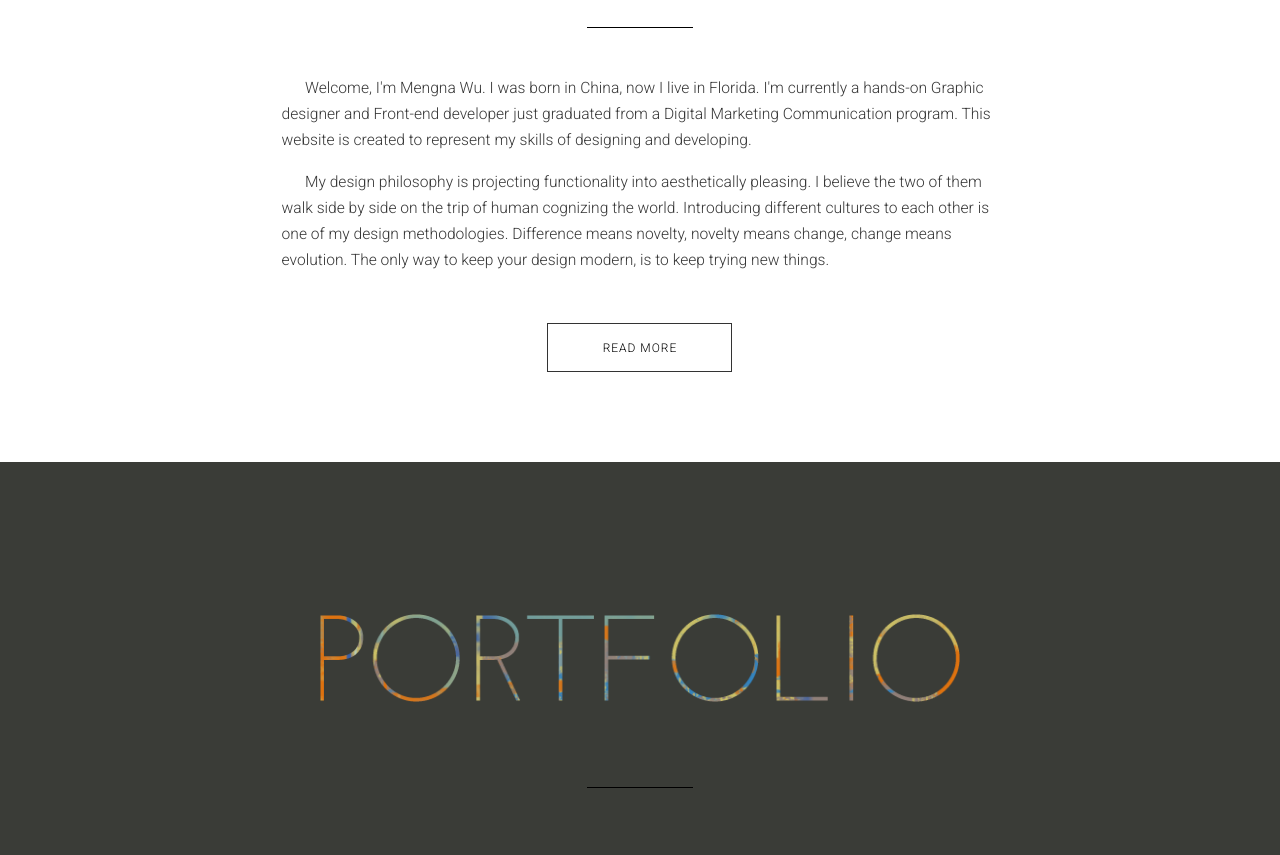
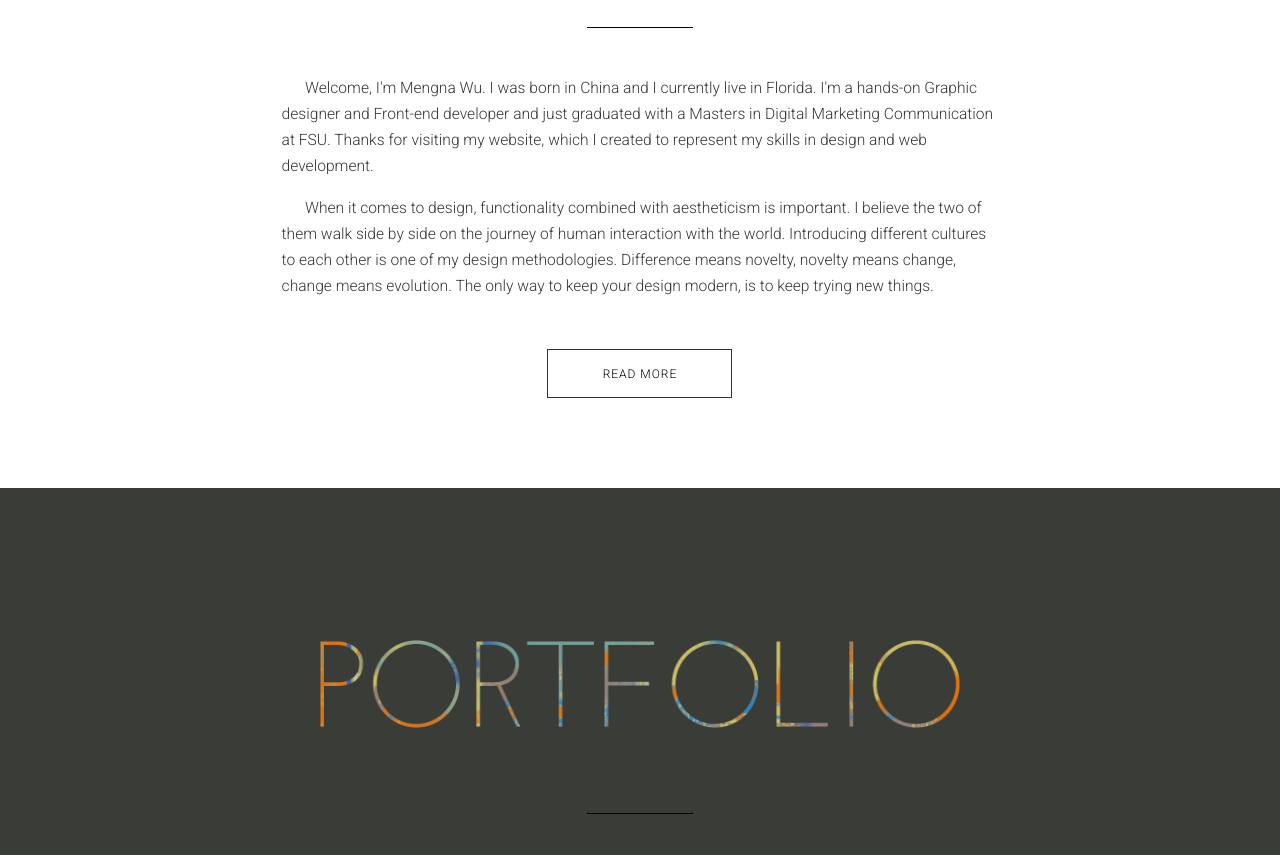
Before and after one commit to mondrian25/mondrian25.github.io, a plain HTML site: page index.html in a window 1280 px wide. Shown: the part 1141-1996 px from the top of the page. Drawn offline with nearby package versions, Linux system fonts and the light colour scheme; files whose address does not match are found by name; a web font is replaced by a local one.

Commit message:
introduction text

```diff
--- a/index.html
+++ b/index.html
@@ -132,15 +132,11 @@ document.createElement('video');
 
     <div class="introduction">
 
-			<p>Welcome, I'm Mengna Wu. I was born in China, now I live in Florida. I'm currently a hands-on Graphic designer and Front-end developer just graduated from
-	                          a Digital Marketing Communication program. This website is created to represent my skills of designing and developing.</p>
+			<p>Welcome, I'm Mengna Wu. I was born in China and I currently live in Florida. I'm a hands-on Graphic designer and Front-end developer and just graduated with a Masters in Digital Marketing Communication at FSU. Thanks for visiting my website, which I created to represent my skills in design and web development.
+                           </p>
 
-					 <p>My design philosophy is projecting functionality into aesthetically pleasing. I believe the two of them walk side by side on the trip of human cognizing the world.
-
-
-					 Introducing different cultures to each other is one of my design methodologies. Difference means novelty, novelty means change, change means evolution.
-
-					 The only way to keep your design modern, is to keep trying new things.</p>
+					 <p>When it comes to design, functionality combined with aestheticism is important. I believe the two of them walk side by side on the journey of human interaction with the world. Introducing different cultures to each other is one of my design methodologies. Difference means novelty, novelty means change, change means evolution. The only way to keep your design modern, is to keep trying new things.
+                          </p>
 
 					 <p></p>
 
```
